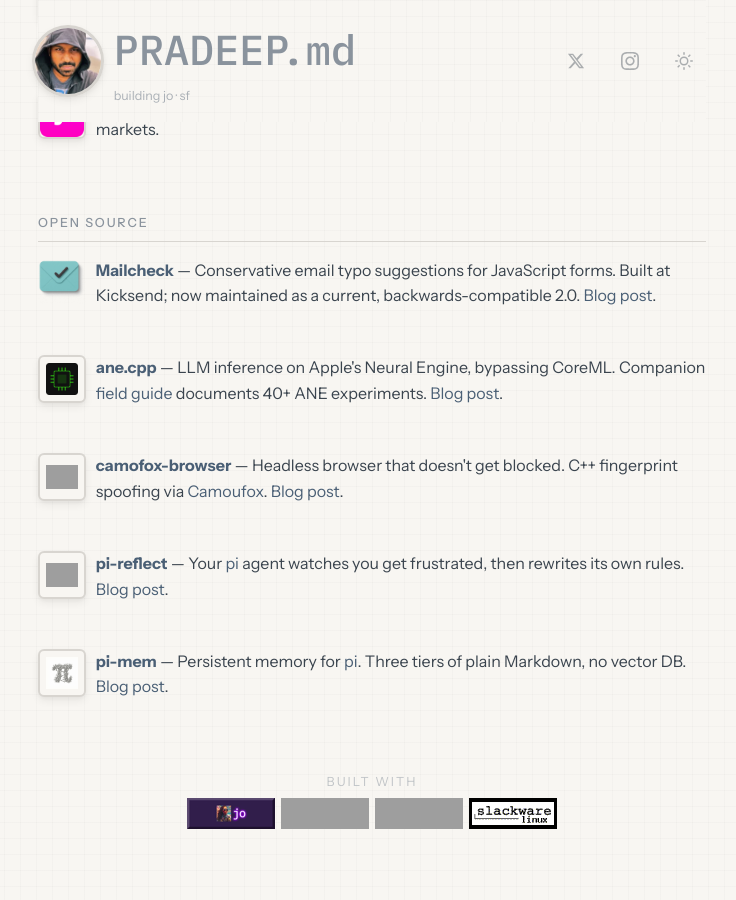
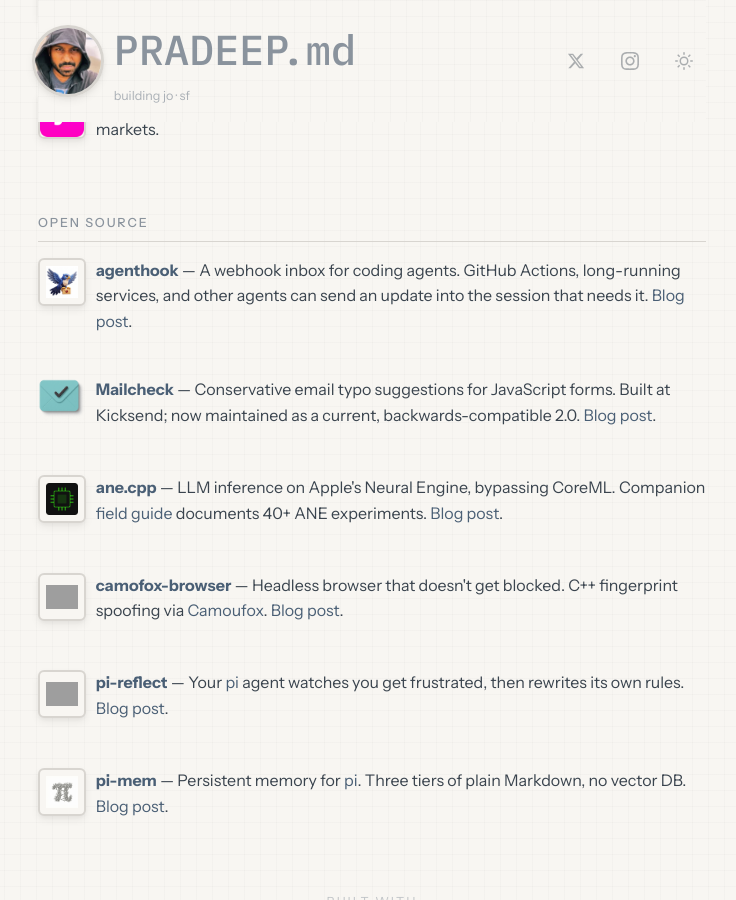
Before and after one commit to skyfallsin/skyfallsin.github.io, a Jekyll site: the page built from index.md, in a window 1280 px wide and 900 px high, scrolled down 1626 px, cut to the strip 0-900 px from the top of the window. Shown: the whole strip, without its empty margins (268-1004 px from the left). Built offline with Jekyll 4.4.1, drawn with Linux system fonts in a browser that asks for light colours; nearby versions of some CDN libraries; some of the changed text lies outside the part shown; grey boxes are pictures that could not be loaded.

Commit message:
Announce agenthook

```diff
--- a/index.md
+++ b/index.md
@@ -56,6 +56,11 @@
 </div>
 
 ## OPEN SOURCE
+
+<div class="startup-entry">
+<a href="https://github.com/skyfallsin/agenthook" class="startup-logo"><img src="/images/logos/agenthook.jpg" alt="agenthook" class="logo-padded"></a>
+<div class="startup-text"><strong><a href="https://github.com/skyfallsin/agenthook">agenthook</a></strong> — A webhook inbox for coding agents. GitHub Actions, long-running services, and other agents can send an update into the session that needs it. <a href="/2026/09/14/agenthook.html">Blog post</a>.</div>
+</div>
 
 <div class="startup-entry">
 <a href="https://github.com/mailcheck/mailcheck" class="startup-logo"><img src="/images/logos/mailcheck.png" alt="Mailcheck" class="mailcheck-logo theme-img-light"><img src="/images/logos/mailcheck-dark.png" alt="" class="mailcheck-logo theme-img-dark"></a>
```
Also changed, not shown: _posts/2026-09-14-agenthook.md (added, +34 -0 lines), images/logos/agenthook.jpg (added).
